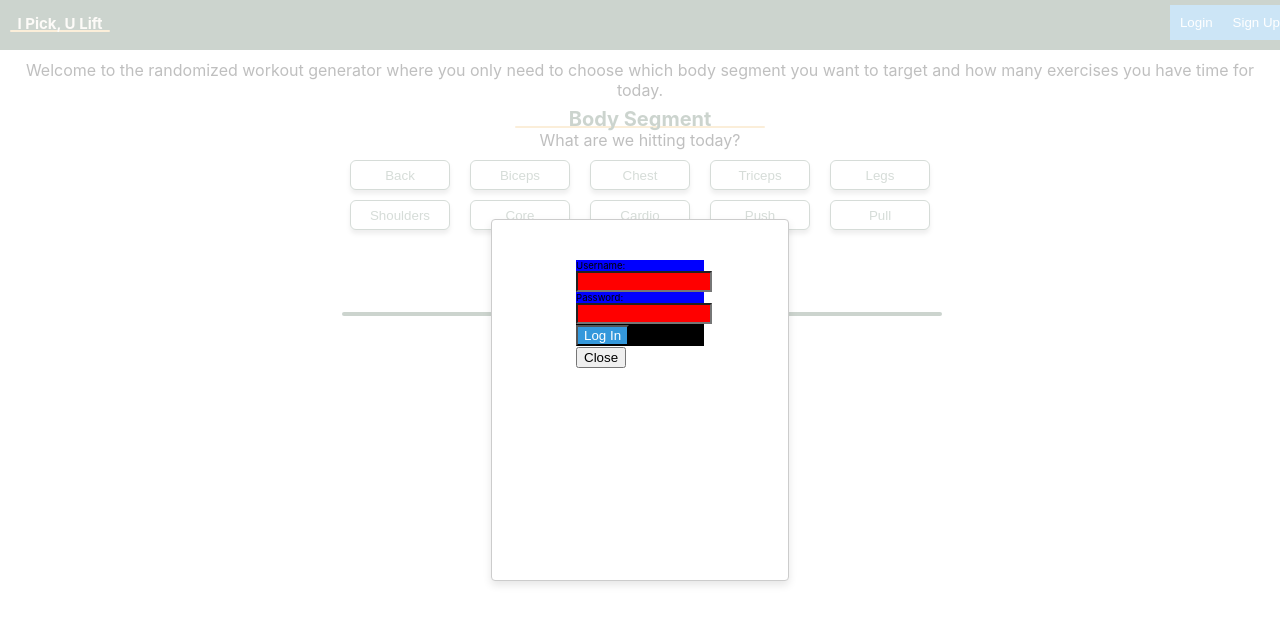
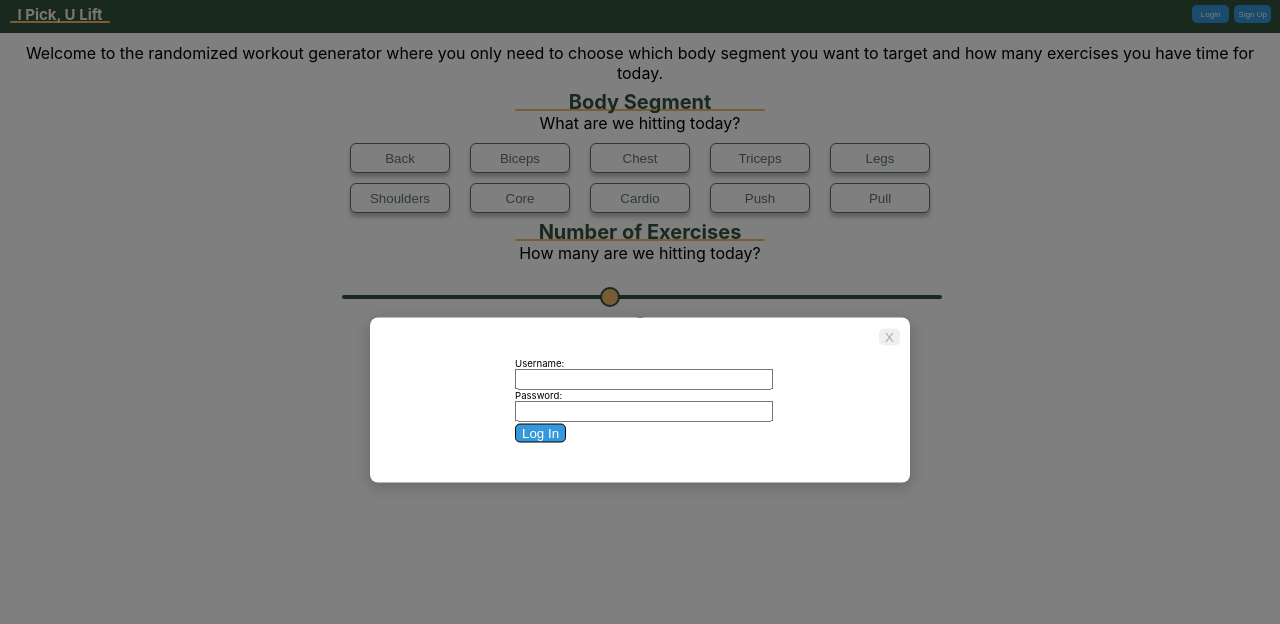
Before and after one commit to mattorgon/random-workout-generator, a React (Create React App) app: page / in a window 1280 px wide. Both pictures are taken after a click on the button "Login". Shown: the top 624 px of the page. Built offline with nearby package versions, Linux system fonts and the light colour scheme.

Commit message:
new styles

```diff
--- a/src/components/Header.js
+++ b/src/components/Header.js
@@ -6,9 +6,7 @@ import SignMeUp from "./SignMeUp";
 import SignUpButton from "./SignUpButton";
 import LoginButton from "./LoginButton";
 import { useAuth } from "../context/AuthContext";
-import UserMenuModal from "./UserMenuModal";
 import SlidingPane from "react-sliding-pane";
-import { BrowserRouter as Router, Route, Switch, Link } from "react-router-dom";
 import { useNavigate, useLocation } from "react-router-dom";
 // import "react-sliding-pane/dist/react-sliding-pane.css";
 import "../styles/parent-slide-pane.css";
@@ -100,13 +98,21 @@ const Welcome = styled.div`
   margin-right: 4vw;
 `;
 
-const paneStyle = {
-  width: "20px",
-  // overlay: { width: "20px" },
-  // content: {
-  //   width: "20px",
-  // },
-};
+const LoginButtonComps = styled.div`
+  //background-color: red;
+  display: flex;
+  gap: 5px; /* Add space between the buttons */
+  align-items: stretch;
+  padding-right: 5px;
+
+  & > button {
+    flex: 1;
+    max-width: 40%;
+    display: flex;
+    justify-content: center;
+    align-items: center;
+  }
+`;
 
 const Header = (props) => {
   let title = "I Pick, U Lift";
@@ -212,10 +218,10 @@ const Header = (props) => {
           {/* </div> */}
         </Welcome>
       ) : (
-        <div>
+        <LoginButtonComps>
           <LoginButton />
           <SignUpButton />
-        </div>
+        </LoginButtonComps>
       )}
     </HeaderStyle>
   );
--- a/src/components/LogMeIn.js
+++ b/src/components/LogMeIn.js
@@ -7,24 +7,24 @@ import { useAuth } from "../context/AuthContext";
 const Form = styled.form`
   max-width: 400px;
   margin: auto;
-  background: black;
 `;
 
 const Label = styled.label`
   display: block;
-  background-color: blue;
   font-size: 60%;
 `;
 
 const Input = styled.input`
   width: 100%;
   margin-top: 0px;
-  background-color: red;
 `;
 
 const Button = styled.button`
   background-color: #3498db;
   color: #fff;
+  border-radius: 5px;
+  border-style: solid;
+  border-width: 1px;
 `;
 
 const InvalidLogin = styled.div`
--- a/src/components/LoginButton.js
+++ b/src/components/LoginButton.js
@@ -6,16 +6,33 @@ import LogMeIn from "./LogMeIn";
 const LoginButtonStyled = styled.button`
   background-color: #3498db;
   color: #fff;
-  padding: 10px;
+  padding: 0px 10px;
   border: none;
   cursor: pointer;
-  z-index: 2;
+  // z-index: 2;
+  border-radius: 5px;
+  font-size: 0.5em;
 `;
 
 const ModalContent = styled.div`
   padding: 20px;
   z-index: 3;
   width: 50%;
+`;
+
+const CloseButton = styled.button`
+  position: absolute;
+  top: 1px; /* Adjust top position as needed */
+  right: 10px; /* Adjust right position as needed */
+  margin-top: 10px;
+  color: darkgrey;
+  cursor: pointer;
+  border-radius: 5px;
+  border: none;
+  &:hover {
+    background-color: darkgrey;
+    color: black;
+  }
 `;
 
 const LoginButton = () => {
@@ -54,29 +71,60 @@ const LoginButton = () => {
             display: "flex",
             alignItems: "center",
             justifyContent: "center",
+            backgroundColor: "rgba(0, 0, 0, 0.5)", // Slightly darken the background
           },
           content: {
             position: "fixed",
             display: "flex",
+            flexDirection: "column",
             justifyContent: "center",
+            alignItems: "center",
             top: "50%",
             left: "50%",
             right: "auto",
             bottom: "auto",
             transform: "translate(-50%, -50%)",
-            width: "20%",
-            height: "40%",
-            maxHeight: "80%",
+            width: "80%",
+            maxWidth: "500px", // Limit the max width for better responsiveness
+            height: "auto",
+            maxHeight: "80%", // Limit the max height for better responsiveness
             overflow: "auto",
             background: "#fff",
-            border: "1px solid #ccc",
-            boxShadow: "0 4px 8px rgba(0, 0, 0, 0.1)",
+            border: "none", // Remove default border
+            borderRadius: "8px", // Add rounded corners
+            boxShadow: "0 4px 15px rgba(0, 0, 0, 0.2)", // Apply a nice shadow
+            padding: "20px", // Add some padding inside the modal
+            outline: "none", // Remove outline
           },
         }}
+        // style={{
+        //   overlay: {
+        //     display: "flex",
+        //     alignItems: "center",
+        //     justifyContent: "center",
+        //   },
+        //   content: {
+        //     position: "fixed",
+        //     display: "flex",
+        //     justifyContent: "center",
+        //     top: "50%",
+        //     left: "50%",
+        //     right: "auto",
+        //     bottom: "auto",
+        //     transform: "translate(-50%, -50%)",
+        //     width: "20%",
+        //     height: "40%",
+        //     maxHeight: "80%",
+        //     overflow: "auto",
+        //     background: "#fff",
+        //     border: "1px solid #ccc",
+        //     boxShadow: "0 4px 8px rgba(0, 0, 0, 0.1)",
+        //   },
+        // }}
       >
         <ModalContent>
+          <CloseButton onClick={closeModal}>X</CloseButton>
           <LogMeIn formData={formData} setFormData={setFormData} />
-          <button onClick={closeModal}>Close</button>
         </ModalContent>
       </Modal>
     </>
--- a/src/components/SignMeUp.js
+++ b/src/components/SignMeUp.js
@@ -6,24 +6,24 @@ import { useAuth } from "../context/AuthContext";
 const Form = styled.form`
   max-width: 400px;
   margin: auto;
-  background: black;
 `;
 
 const Label = styled.label`
   display: block;
-  background-color: blue;
   font-size: 60%;
 `;
 
 const Input = styled.input`
   width: 100%;
   margin-top: 0px;
-  background-color: red;
 `;
 
 const Button = styled.button`
   background-color: #3498db;
   color: #fff;
+  border-radius: 5px;
+  border-style: solid;
+  border-width: 1px;
 `;
 
 const UsernameTaken = styled.div`
--- a/src/components/SignUpButton.js
+++ b/src/components/SignUpButton.js
@@ -6,16 +6,34 @@ import SignMeUp from "./SignMeUp";
 const SignUpButtonStyled = styled.button`
   background-color: #3498db;
   color: #fff;
-  padding: 10px;
+  padding: 0px 10px;
   border: none;
   cursor: pointer;
-  z-index: 2;
+  //z-index: 2;
+  border-radius: 5px;
+  font-size: 0.5em;
+  white-space: nowrap;
 `;
 
 const ModalContent = styled.div`
   padding: 20px;
   z-index: 3;
   width: 50%;
+`;
+
+const CloseButton = styled.button`
+  position: absolute;
+  top: 1px; /* Adjust top position as needed */
+  right: 10px; /* Adjust right position as needed */
+  margin-top: 10px;
+  color: darkgrey;
+  cursor: pointer;
+  border-radius: 5px;
+  border: none;
+  &:hover {
+    background-color: darkgrey;
+    color: black;
+  }
 `;
 
 const SignUpButton = () => {
@@ -54,29 +72,60 @@ const SignUpButton = () => {
             display: "flex",
             alignItems: "center",
             justifyContent: "center",
+            backgroundColor: "rgba(0, 0, 0, 0.5)", // Slightly darken the background
           },
           content: {
             position: "fixed",
             display: "flex",
+            flexDirection: "column",
             justifyContent: "center",
+            alignItems: "center",
             top: "50%",
             left: "50%",
             right: "auto",
             bottom: "auto",
             transform: "translate(-50%, -50%)",
-            width: "20%",
-            height: "40%",
-            maxHeight: "80%",
+            width: "80%",
+            maxWidth: "500px", // Limit the max width for better responsiveness
+            height: "auto",
+            maxHeight: "80%", // Limit the max height for better responsiveness
             overflow: "auto",
             background: "#fff",
-            border: "1px solid #ccc",
-            boxShadow: "0 4px 8px rgba(0, 0, 0, 0.1)",
+            border: "none", // Remove default border
+            borderRadius: "8px", // Add rounded corners
+            boxShadow: "0 4px 15px rgba(0, 0, 0, 0.2)", // Apply a nice shadow
+            padding: "20px", // Add some padding inside the modal
+            outline: "none", // Remove outline
           },
         }}
+        // style={{
+        //   overlay: {
+        //     display: "flex",
+        //     alignItems: "center",
+        //     justifyContent: "center",
+        //   },
+        //   content: {
+        //     position: "fixed",
+        //     display: "flex",
+        //     justifyContent: "center",
+        //     top: "50%",
+        //     left: "50%",
+        //     right: "auto",
+        //     bottom: "auto",
+        //     transform: "translate(-50%, -50%)",
+        //     width: "20%",
+        //     height: "40%",
+        //     maxHeight: "80%",
+        //     overflow: "auto",
+        //     background: "#fff",
+        //     border: "1px solid #ccc",
+        //     boxShadow: "0 4px 8px rgba(0, 0, 0, 0.1)",
+        //   },
+        // }}
       >
         <ModalContent>
+          <CloseButton onClick={closeModal}>X</CloseButton>
           <SignMeUp formData={formData} setFormData={setFormData} />
-          <button onClick={closeModal}>Close</button>
         </ModalContent>
       </Modal>
     </>
--- a/src/components/SlidingScale.js
+++ b/src/components/SlidingScale.js
@@ -6,6 +6,7 @@ import { useDarkMode } from "../context/DarkModeProvider";
 const SliderContainer = styled.div`
   flex-wrap: nowrap;
   max-width: 600px;
+  width: 90%;
   margin: 20px auto; /* Center the container horizontally */
   position: relative;
 `;
```
Also changed, not shown: 1 other file (tests, documents, lock files or other folders).
